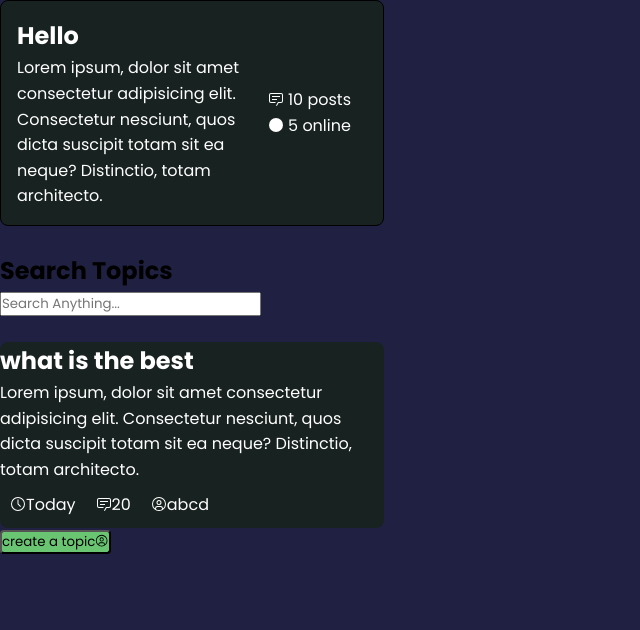
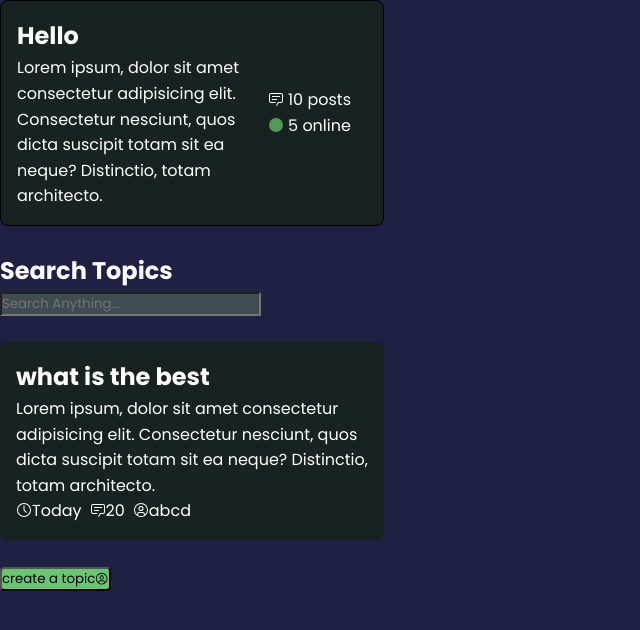
Before and after one commit to Ajoy10/thrive, a React (Create React App) app in the folder frontend/: page /ui in a window 1280 px wide. Shown: the top 630 px of the page, without its empty margins (0-640 px from the left). Built offline with nearby package versions, Linux system fonts and the light colour scheme; no server answers.

Commit message:
css topic card ,search bar , thread

```diff
--- a/frontend/src/ComponentsCss/SearchBar.css
+++ b/frontend/src/ComponentsCss/SearchBar.css
@@ -1,7 +1,10 @@
-div {
-    background-color: red;
+input {
+    background-color: #3F4C51;
+    width: auto;
+    height: auto;
+
 }
 
-input {
-    background-color: #3F4C51
+div {
+    color: #FFFFFF;
 }
--- a/frontend/src/ComponentsCss/ThreadCard.css
+++ b/frontend/src/ComponentsCss/ThreadCard.css
@@ -8,18 +8,15 @@
     border-color: black;
     justify-content: space-between;
     align-items: center;
+    padding: 16px;
 
 }
 
 .thread-card-meta {
     display: flex;
     flex-direction: row;
+    gap: 8px;
 
 
 
 }
-
-
-.thread-card-meta-item {
-    margin: 10px;
-}
--- a/frontend/src/ComponentsCss/button.css
+++ b/frontend/src/ComponentsCss/button.css
@@ -1,5 +1,4 @@
 button {
     background-color: #6AC573;
     border-radius: 4px;
-    ;
 }
--- a/frontend/src/components/SearchBar.jsx
+++ b/frontend/src/components/SearchBar.jsx
@@ -1,3 +1,4 @@
+import "../ComponentsCss/SearchBar.css"
 export default function SearchBar() {
   return (
     <div>
--- a/frontend/src/components/TopicCard.jsx
+++ b/frontend/src/components/TopicCard.jsx
@@ -10,7 +10,7 @@ export default function TopicCard({ title, desc, postCount, onlineCount }) {
       </div>
       <div className='topic-stats'>
         <p><InlineIcon icon={"carbon:chat"} /> {postCount} posts</p>
-        <p ><InlineIcon icon={"carbon:circle-solid"} /> {onlineCount} online</p>
+        <p ><InlineIcon icon={"carbon:circle-solid"} style={{ color: "#509957" }} /> {onlineCount} online</p>
       </div>
     </div>
   );
--- a/frontend/src/page/UI.jsx
+++ b/frontend/src/page/UI.jsx
@@ -24,8 +24,10 @@ export default function UI() {
         commentCount={20}
         username="abcd"
       />
+      <br></br>
       <Button
         label="create a topic"
+
       />
     </div>
   );
```
